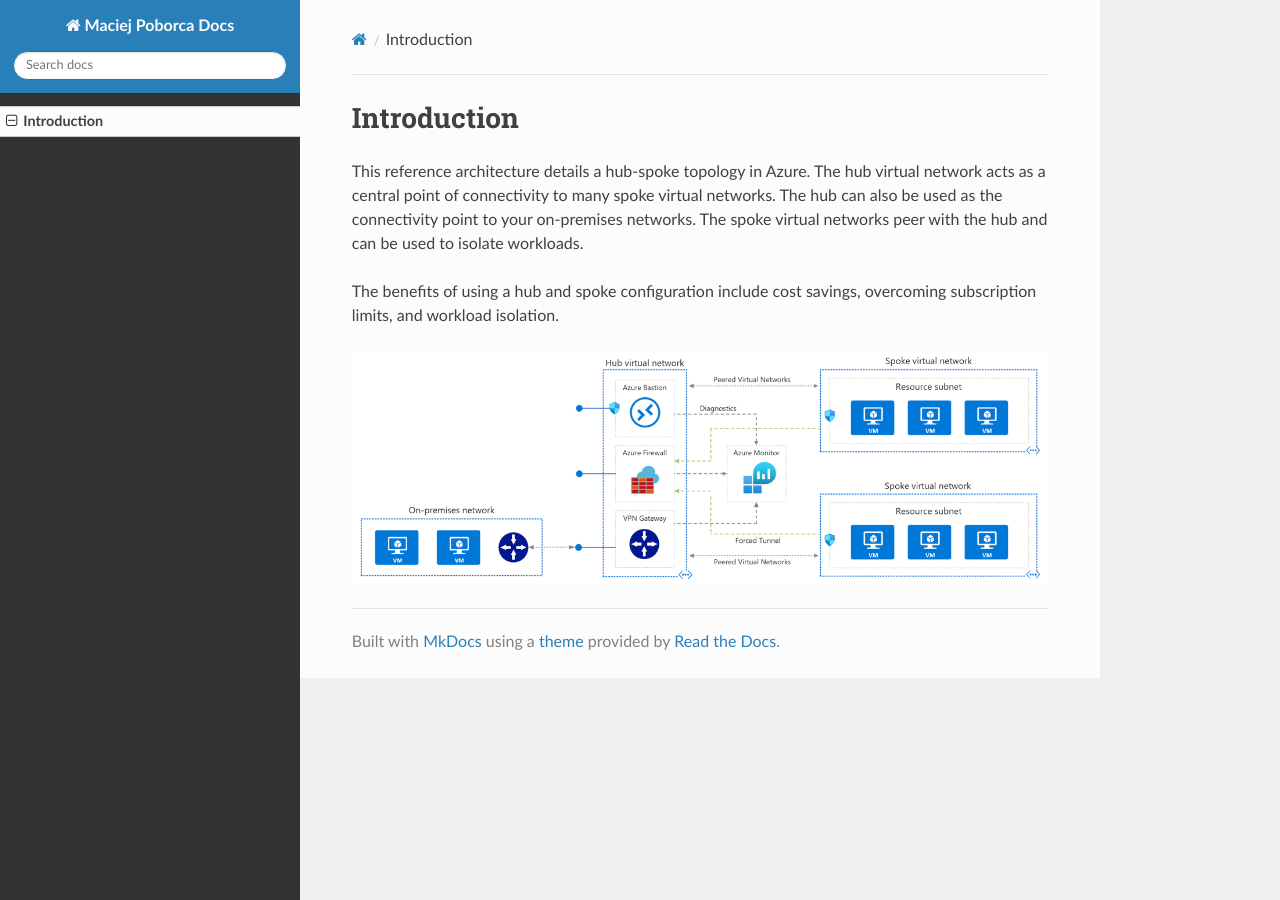
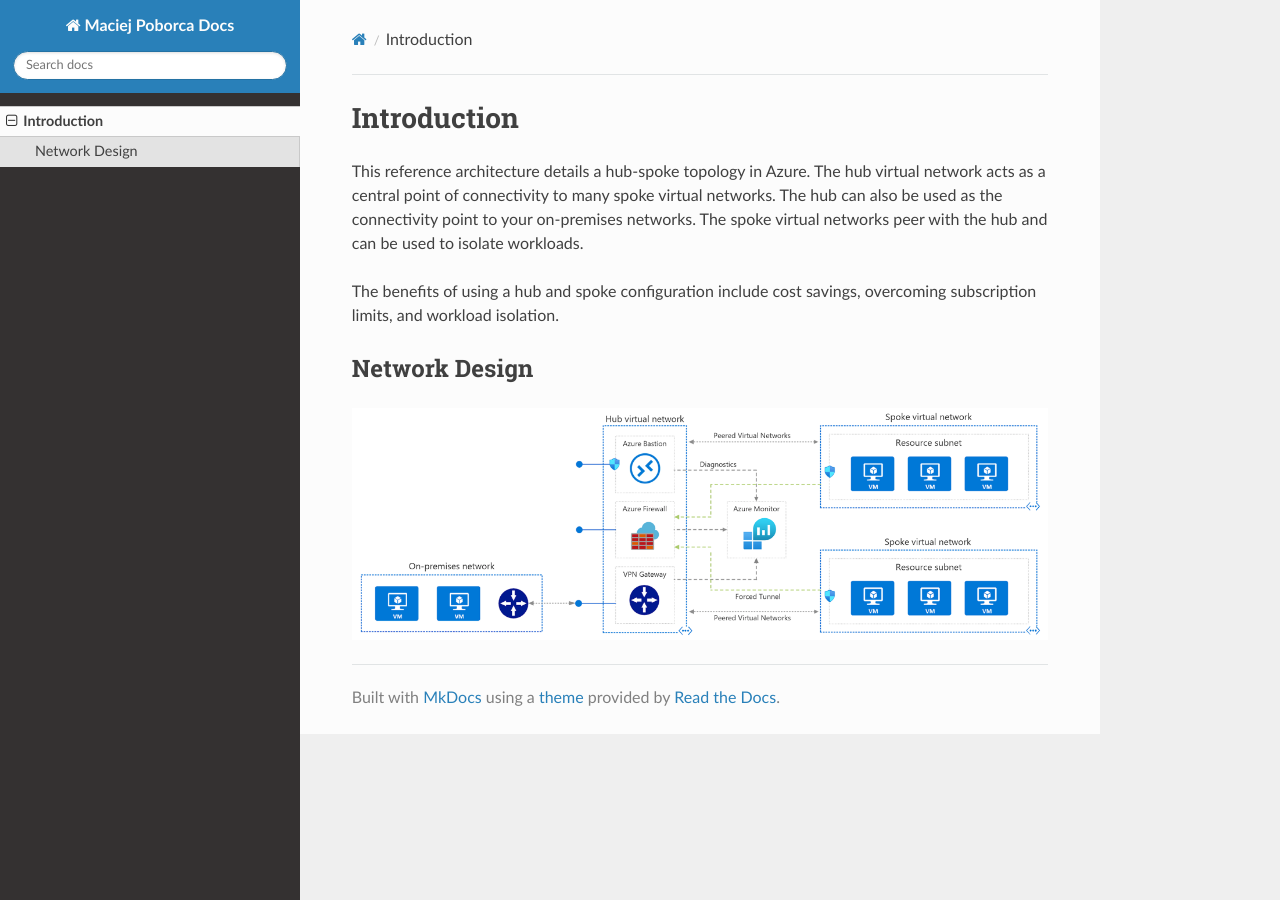
Before and after one commit to PoborcaMaciej/DocsAsCode, an MkDocs documentation site: the page built from docs/index.md, in a window 1280 px wide. Built offline with MkDocs 1.6.1, drawn with Linux system fonts in a browser that asks for light colours; nearby versions of some CDN libraries.

Commit message:
network design update

```diff
--- a/docs/index.md
+++ b/docs/index.md
@@ -4,4 +4,6 @@ This reference architecture details a hub-spoke topology in Azure. The hub virtu
 
 The benefits of using a hub and spoke configuration include cost savings, overcoming subscription limits, and workload isolation.
 
+## Network Design
+
 ![Hub-Spoke topology](assets/images/hub-spoke.png "Hub-Spoke")
```
